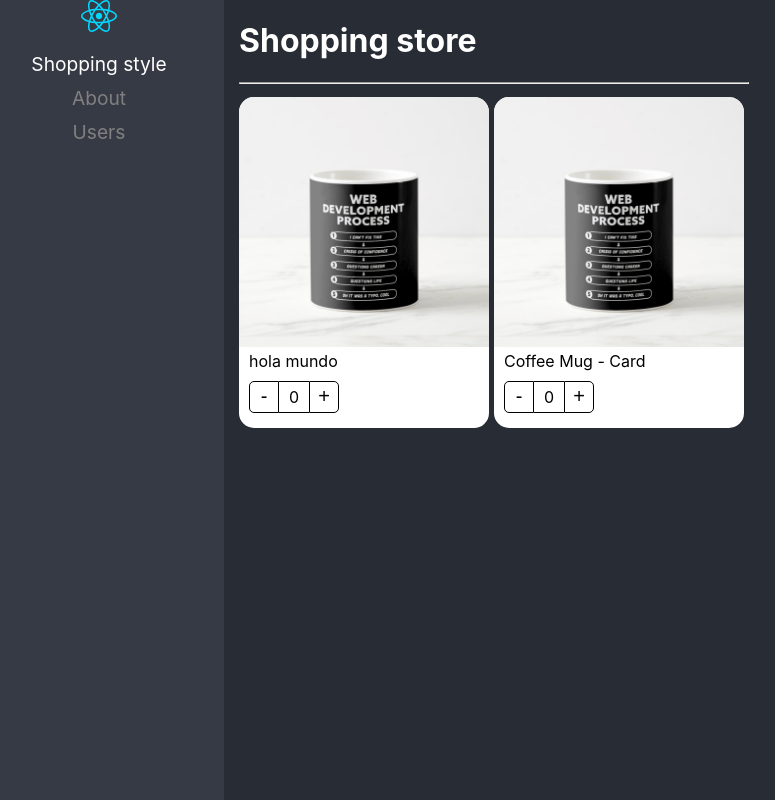
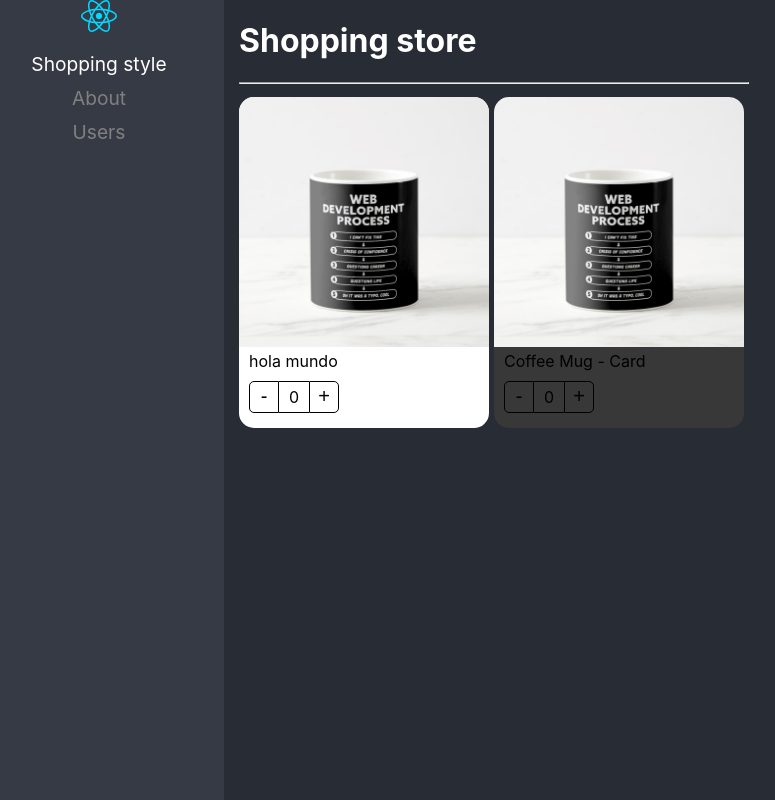
Before and after one commit to GerardoDev25/02-react-design-patterns-RPFR, a React (Vite) app: page / in a window 1280 px wide. Shown: the whole page, without its empty margins (26-801 px from the left). Built offline with nearby package versions, Linux system fonts and the light colour scheme.

Commit message:
style(pattern): :art: 004 Custom className
add the className to ProductCard component

```diff
--- a/src/03-stensible-style/components/ProductCard.tsx
+++ b/src/03-stensible-style/components/ProductCard.tsx
@@ -1,17 +1,23 @@
-import { createContext } from 'react';
-import { ProductContextProps, ProductCardProps } from '../interfaces';
+import { ReactElement, createContext } from 'react';
+import { ProductContextProps, Product } from '../interfaces';
 import { useProduct } from '../hooks/usProduct';
 import styles from '../styles/styles.module.css';
 
 export const ProductContext = createContext({} as ProductContextProps);
 const { Provider } = ProductContext;
 
-export const ProductCard = ({ product, children }: ProductCardProps) => {
+export interface Props {
+  product: Product;
+  children?: ReactElement | ReactElement[];
+  className?: string;
+}
+
+export const ProductCard = ({ product, children, className }: Props) => {
   const { counter, increaseBy } = useProduct();
 
   return (
     <Provider value={{ counter, increaseBy, product }}>
-      <div className={styles.productCard}>{children}</div>
+      <div className={`${styles.productCard} ${className}`}>{children}</div>
     </Provider>
   );
 };
--- a/src/03-stensible-style/interfaces/interfaces.ts
+++ b/src/03-stensible-style/interfaces/interfaces.ts
@@ -1,9 +1,5 @@
 import { ReactElement } from 'react';
-
-export interface ProductCardProps {
-  product: Product;
-  children?: ReactElement | ReactElement[];
-}
+import { Props as ProductCardProps } from '../components/ProductCard';
 
 export interface Product {
   id: string;
--- a/src/03-stensible-style/pages/ShoppingPage.tsx
+++ b/src/03-stensible-style/pages/ShoppingPage.tsx
@@ -1,5 +1,6 @@
 import { ProductButtons } from '../components/ProductButtons';
 import { ProductCard, ProductImage, ProductTitle } from '../components';
+import '../styles/costume.style.css';
 
 const product = {
   id: '1',
@@ -19,7 +20,7 @@ export const ShoppingPage = () => {
           <ProductCard.Buttons />
         </ProductCard>
 
-        <ProductCard product={product}>
+        <ProductCard product={product} className='bg-dark'>
           <ProductImage />
           <ProductTitle />
           <ProductButtons />
--- /dev/null
+++ b/src/03-stensible-style/styles/costume.style.css
@@ -0,0 +1,3 @@
+.bg-dark {
+  background-color: rgb(56 56 56);
+}
```
